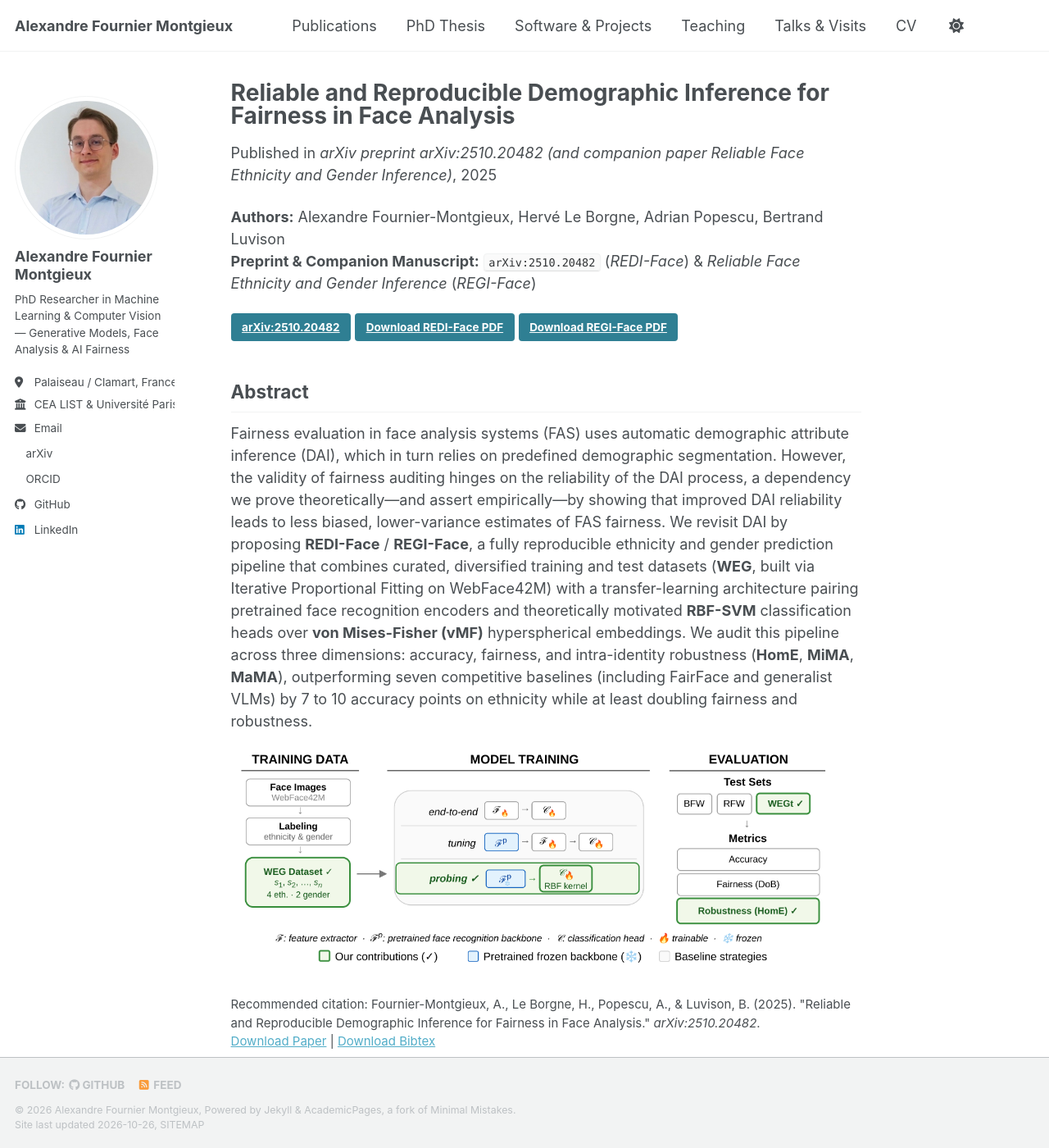
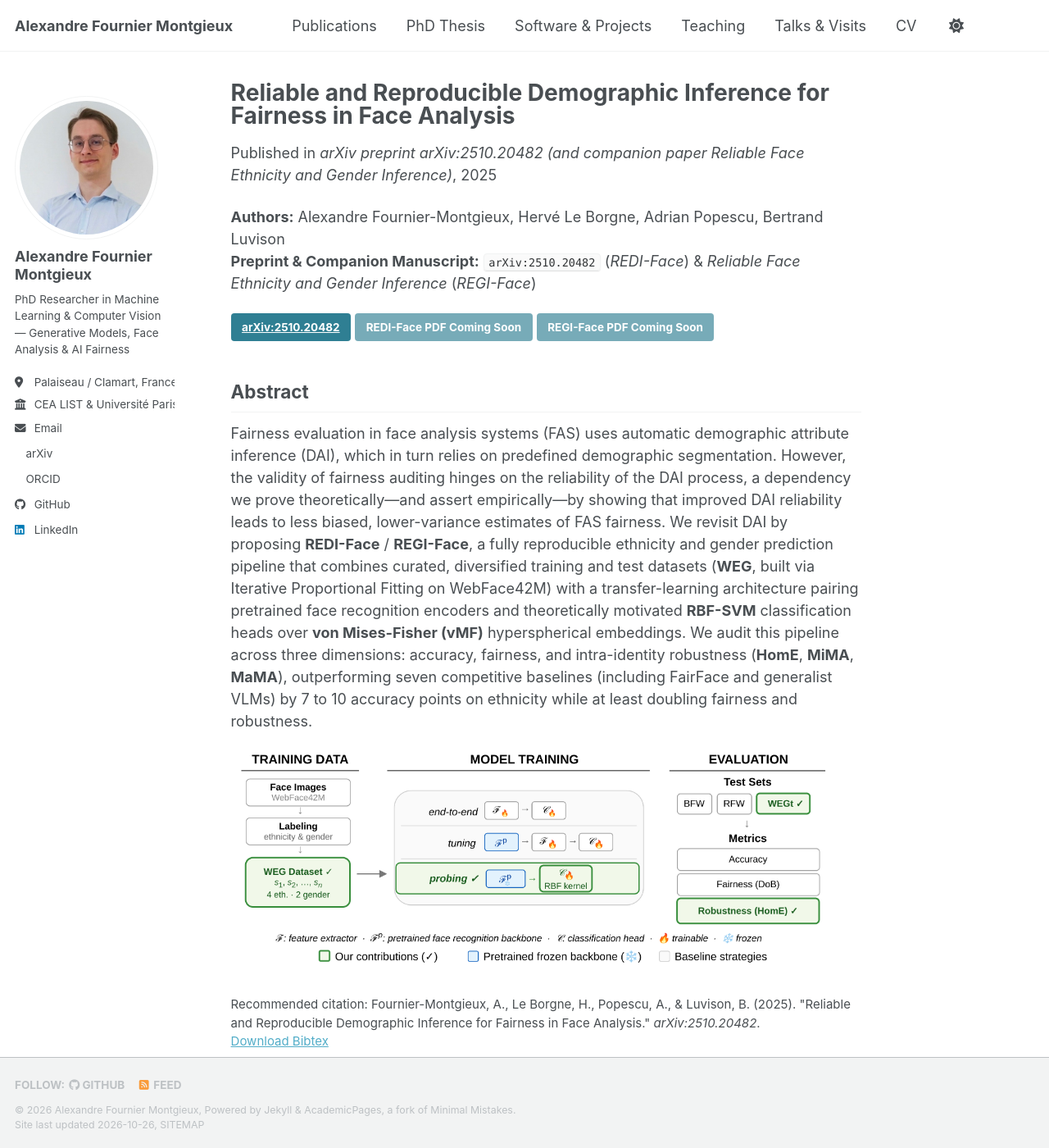
Before and after one commit to afm215/afm215.github.io, a Jekyll site: the page built from _publications/2025-10-20-redi-face-demographic-inference.md, in a window 1280 px wide and 1400 px high. Shown: the whole window at 82% size. Built offline with Jekyll 4.4.1, drawn with Linux system fonts in a browser that asks for light colours; a style sheet for code colours, icons or effects is not loaded.

Commit message:
updating publis

```diff
--- a/_publications/2025-10-20-redi-face-demographic-inference.md
+++ b/_publications/2025-10-20-redi-face-demographic-inference.md
@@ -18,8 +17,8 @@
 
 <p>
   <a href="https://arxiv.org/abs/2510.20482" class="btn btn--primary">arXiv:2510.20482</a>
-  <a href="{{ base_path }}/files/REDI_FACE.pdf" class="btn btn--info">Download REDI-Face PDF</a>
-  <a href="{{ base_path }}/files/REGI_Face__WACV_2026.pdf" class="btn btn--info">Download REGI-Face PDF</a>
+  <span class="btn btn--info btn--disabled">REDI-Face PDF Coming Soon</span>
+  <span class="btn btn--info btn--disabled">REGI-Face PDF Coming Soon</span>
 </p>
 
 ## Abstract
```
Also changed, not shown: other parts of _publications/2025-10-20-redi-face-demographic-inference.md (+0 -1 lines), _pages/about.md (+2 -2 lines), _portfolio/portfolio-3-balportraits.md (+2 -2 lines), _publications/2026-09-01-portrait-fitness-pretext-vlm-bias.md (+1 -2 lines), 3 other files.
